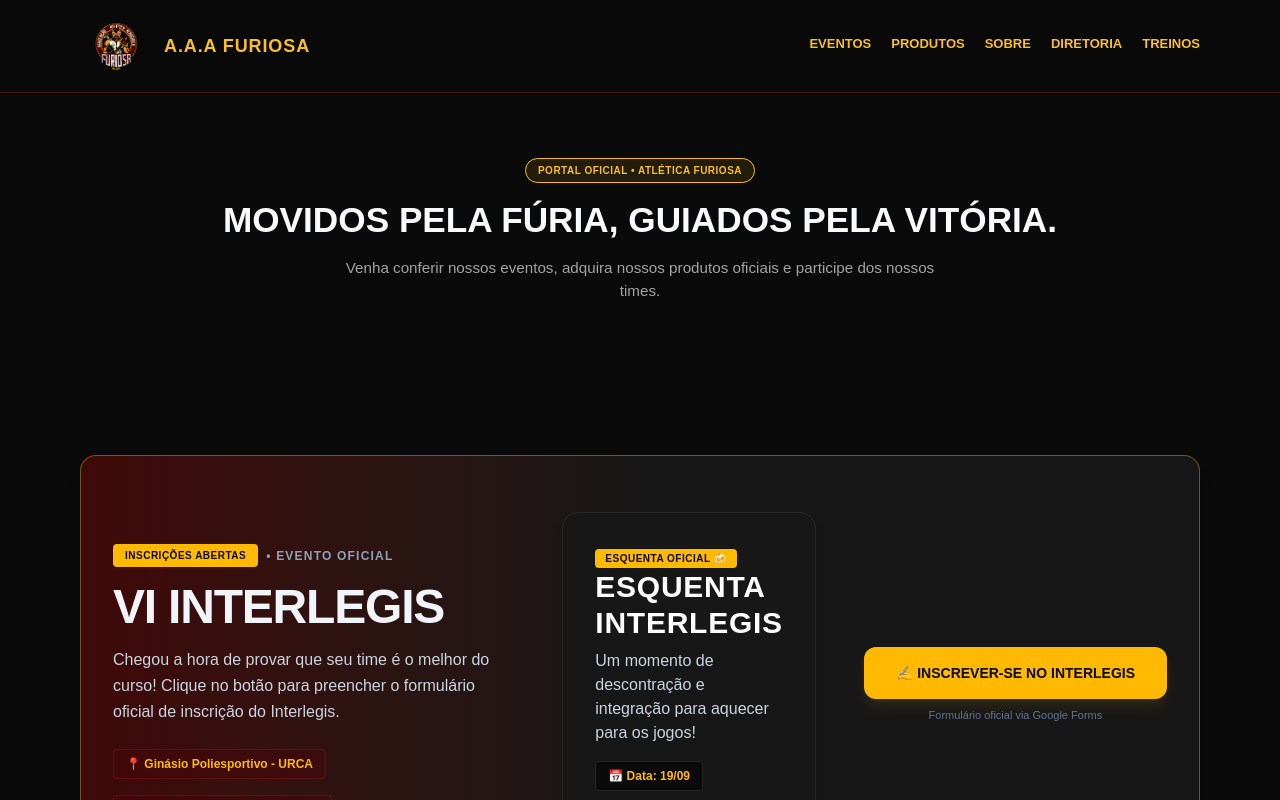
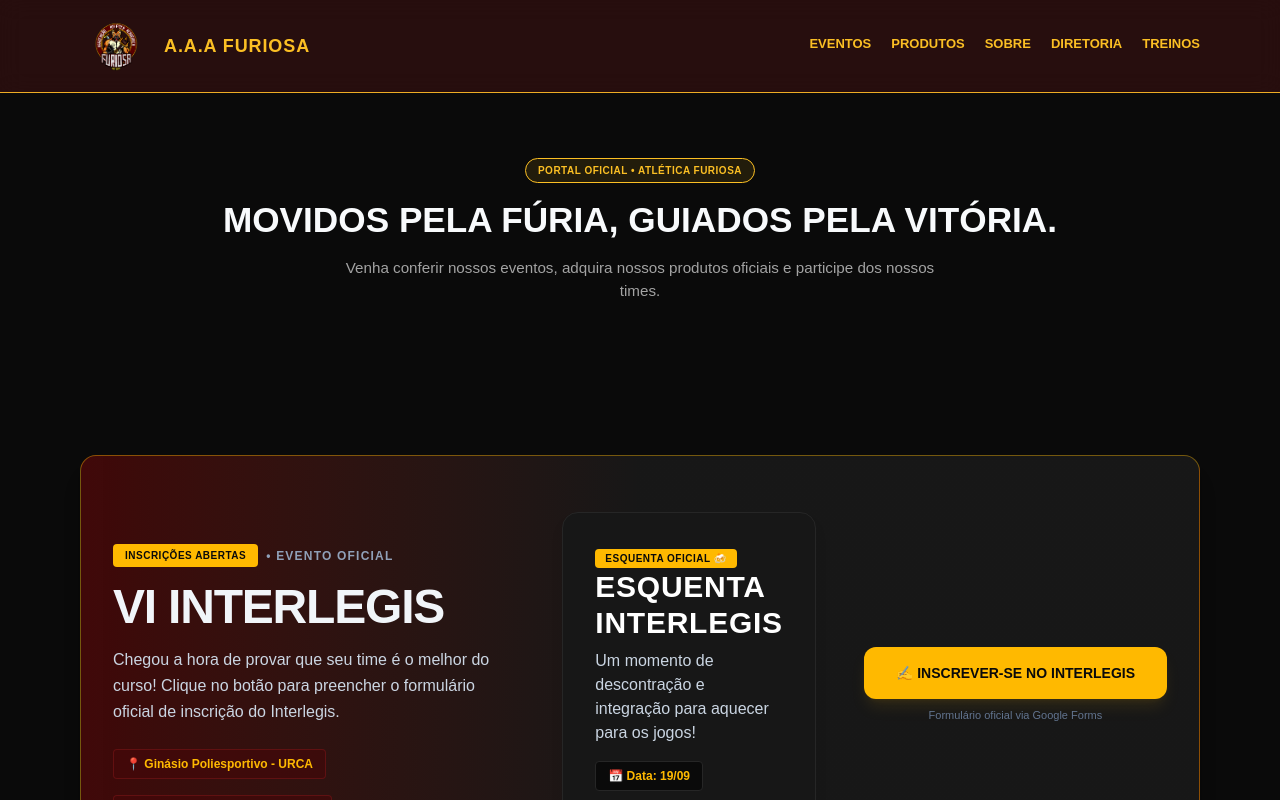
Before and after one commit to AtleticaFuriosa/atletica-furiosa, a Next.js app: page / in a window 1280 px wide. Shown: the top 800 px of the page. Built offline with nearby package versions, Linux system fonts and the light colour scheme.

Commit message:
Adiciona blur vermelho translucido e elegante no cabecalho

```diff
--- a/src/app/page.tsx
+++ b/src/app/page.tsx
@@ -107,7 +107,7 @@ export default function Home() {
     <div style={{ minHeight: 'auto', backgroundColor: '#0a0a0a', color: '#f8fafc', paddingBottom: '40px' }}>
 
       {/* CABEÇALHO */}
-      <header style={{ borderBottom: '1px solid rgba(127, 29, 29, 0.5)', backgroundColor: 'rgba(10, 10, 10, 0.85)', position: 'sticky', top: 0, zIndex: 50, backdropFilter: 'blur(8px)', WebkitBackdropFilter: 'blur(8px)', width: '100%' }}>
+      <header style={{ borderBottom: '1px solid rgba(247, 181, 38, 0.96)', backgroundColor: 'rgba(127, 29, 29, 0.25)', position: 'sticky', top: 0, zIndex: 50, backdropFilter: 'blur(12px)', WebkitBackdropFilter: 'blur(8px)', width: '100%' }}>
         <div style={{ maxWidth: '1152px', margin: '0 auto', padding: '10px 16px', display: 'flex', alignItems: 'center', justifyContent: 'space-between', flexWrap: 'wrap', gap: '8px' }}>
 
           <div style={{ display: 'flex', alignItems: 'center', gap: '12px' }}>
```
